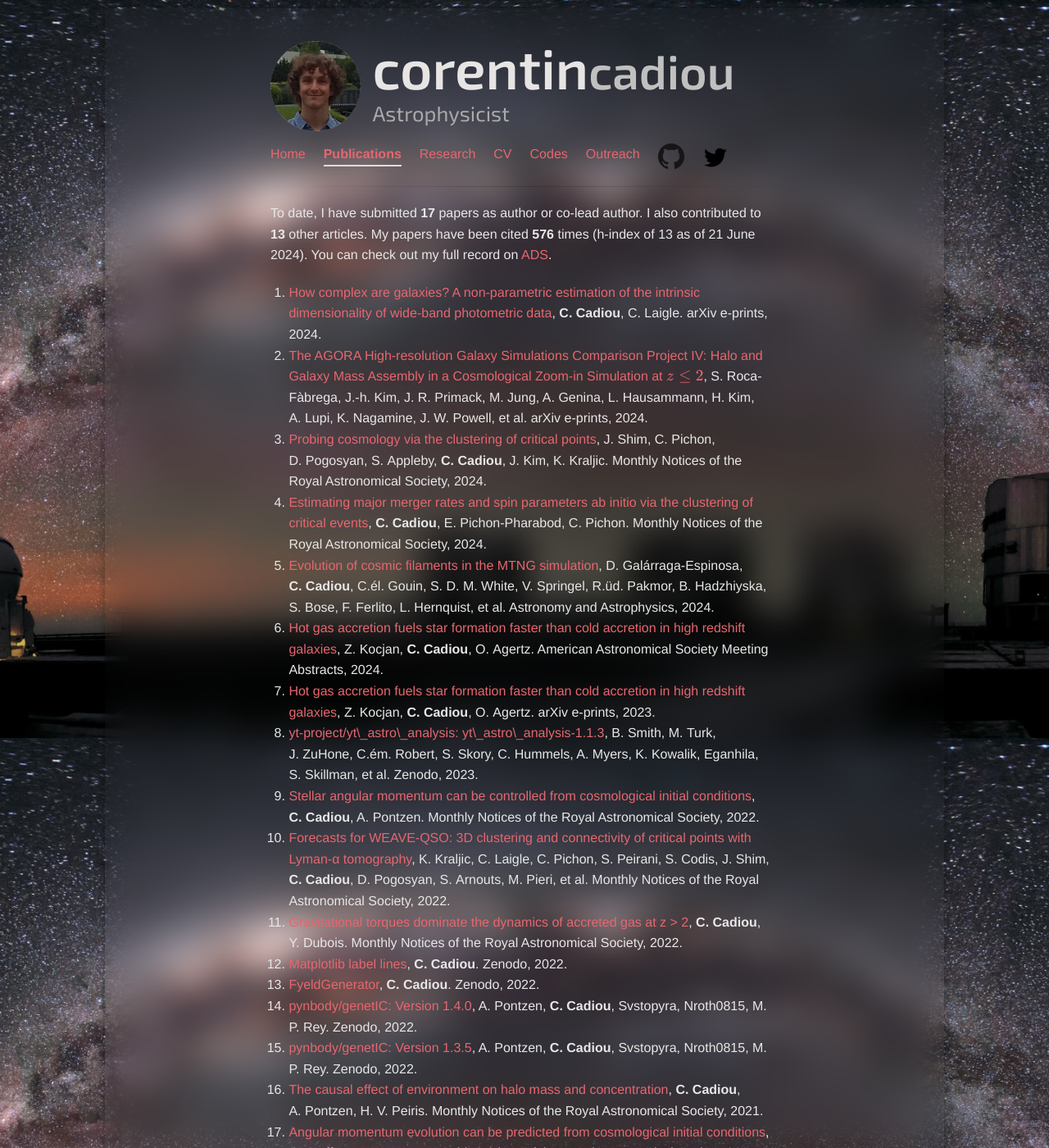
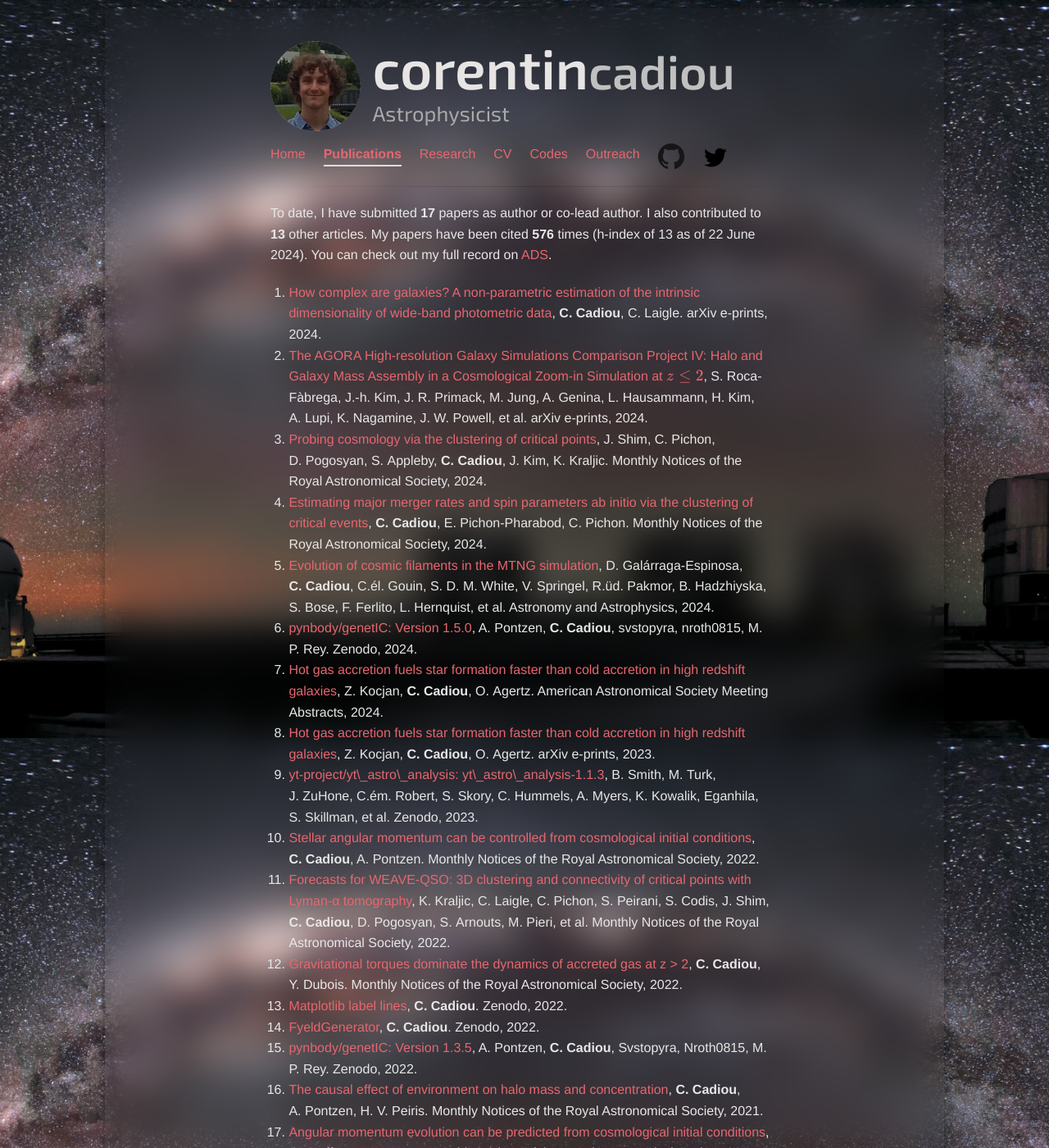
Before and after one commit to cphyc/cphyc.github.io, a Jekyll site: the page built from publications/index.html, in a window 1280 px wide and 1400 px high. Shown: the whole window at 82% size. Built offline with Jekyll 4.4.1, drawn with Linux system fonts in a browser that asks for light colours; nearby versions of some CDN libraries.

Commit message:
chore: autopublish 2024-06-22T00:01:25Z

```diff
--- a/publications/index.html
+++ b/publications/index.html
@@ -8,7 +8,7 @@ description: My Publications
 <p>
   To date, I have submitted <b>17</b> papers as author or co-lead author.
   I also contributed to <b>13</b> other articles.
-  My papers have been cited <b>576</b> times (h-index of 13 as of 21 June 2024).
+  My papers have been cited <b>576</b> times (h-index of 13 as of 22 June 2024).
   You can check out my full record on <a href="https://ui.adsabs.harvard.edu/search/q=((author%3A%22Cadiou%2C%20C%22))%20-bibstem%3A%22zndo%22%20collection%3Aastronomy&sort=date%20desc%2C%20bibcode%20desc&p_=0" target="_blank">ADS</a>.
 </p>
 <ol>
@@ -143,6 +143,27 @@ description: My Publications
       et al.
 
     Astronomy and Astrophysics, 2024.
+  </li>
+
+  <li>
+    <a href="https://arxiv.org/abs/">pynbody/genetIC: Version 1.5.0</a>,
+
+
+      A.&nbsp;Pontzen,
+
+    <b>
+      C.&nbsp;Cadiou</b>,
+
+
+      svstopyra,
+
+
+      nroth0815,
+
+
+      M. P.&nbsp;Rey.
+
+    Zenodo, 2024.
   </li>
 
   <li>
@@ -291,27 +312,6 @@ description: My Publications
 
     <b>
       C.&nbsp;Cadiou</b>.
-
-    Zenodo, 2022.
-  </li>
-
-  <li>
-    <a href="https://arxiv.org/abs/">pynbody/genetIC: Version 1.4.0</a>,
-
-
-      A.&nbsp;Pontzen,
-
-    <b>
-      C.&nbsp;Cadiou</b>,
-
-
-      Svstopyra,
-
-
-      Nroth0815,
-
-
-      M. P.&nbsp;Rey.
 
     Zenodo, 2022.
   </li>
```
